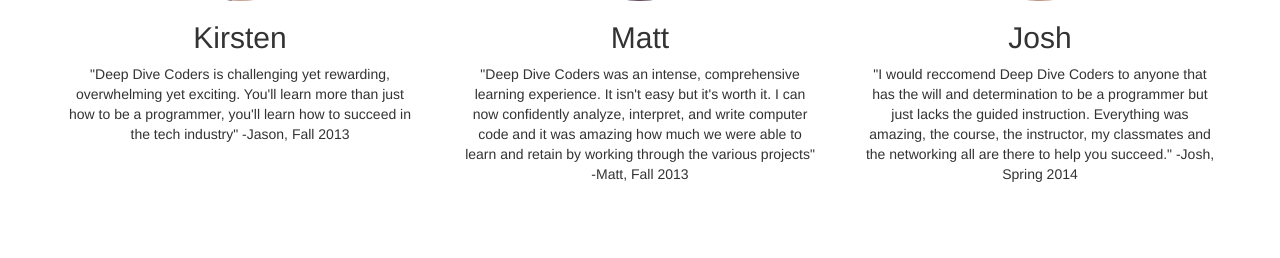
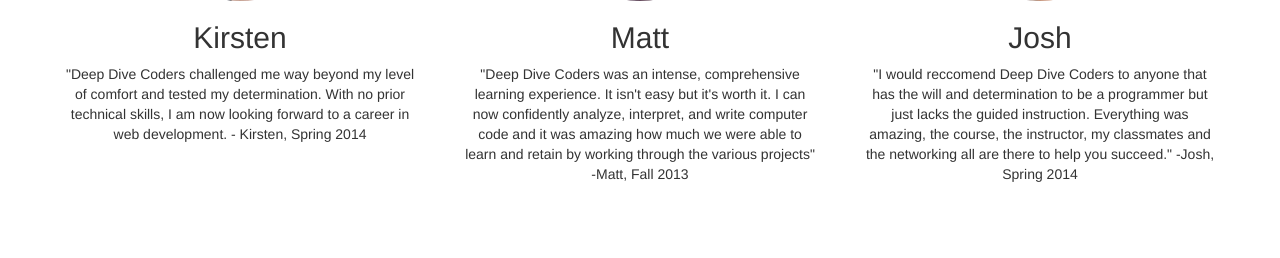
Before and after one commit to deepdivedylan/deepdivesite, a PHP site: page / in a window 1280 px wide; the page is wider, and only the part inside the window is pictured. Shown: the part 759-1017 px from the top of that part. Run offline with PHP 8.4, Linux system fonts and the light colour scheme; some libraries are stand-ins or nearby versions.

Commit message:
added my testimonial

```diff
--- a/index.php
+++ b/index.php
@@ -85,7 +85,7 @@
         <div class="col-lg-4">
           <img class="img-circle" src="images/kirsten.jpg" alt="Photo of Kirsten" height="200px" width="200px">
           <h2>Kirsten</h2>
-          <p>"Deep Dive Coders is challenging yet rewarding, overwhelming yet exciting. You'll learn more than just how to be a programmer, you'll learn how to succeed in the tech industry" -Jason, Fall 2013</p>
+          <p>"Deep Dive Coders challenged me way beyond my level of comfort and tested my determination. With no prior technical skills, I am now looking forward to a career in web development. - Kirsten, Spring 2014</p>
         </div><!-- /.col-lg-4 -->
         <div class="col-lg-4">
           <img class="img-circle" src="images/matt.png" alt="Photo of Matt" height="200px" width="200px">
```
